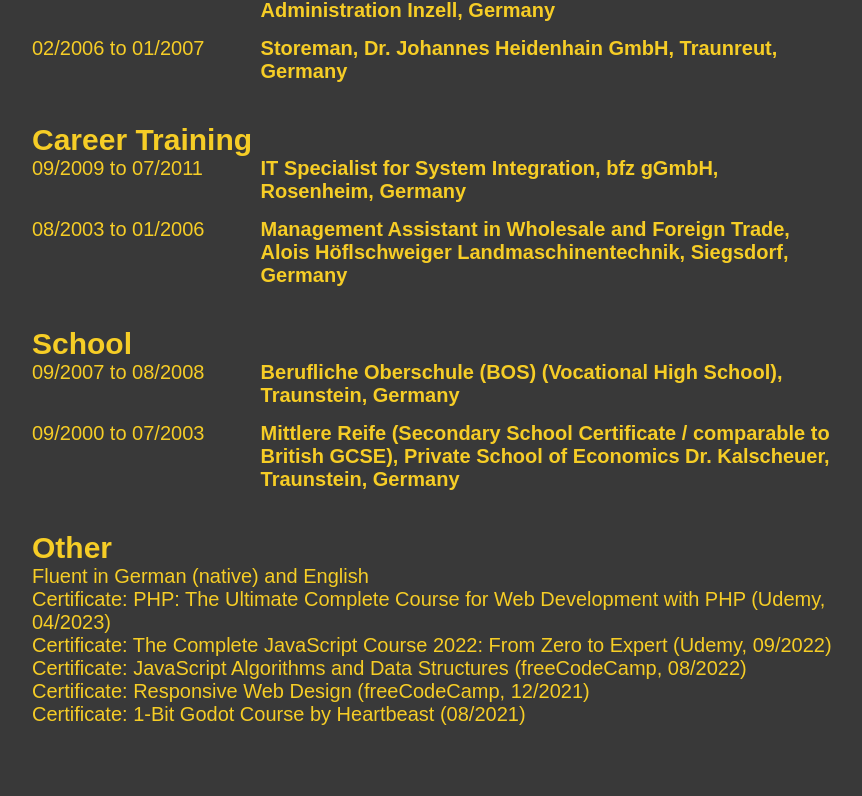
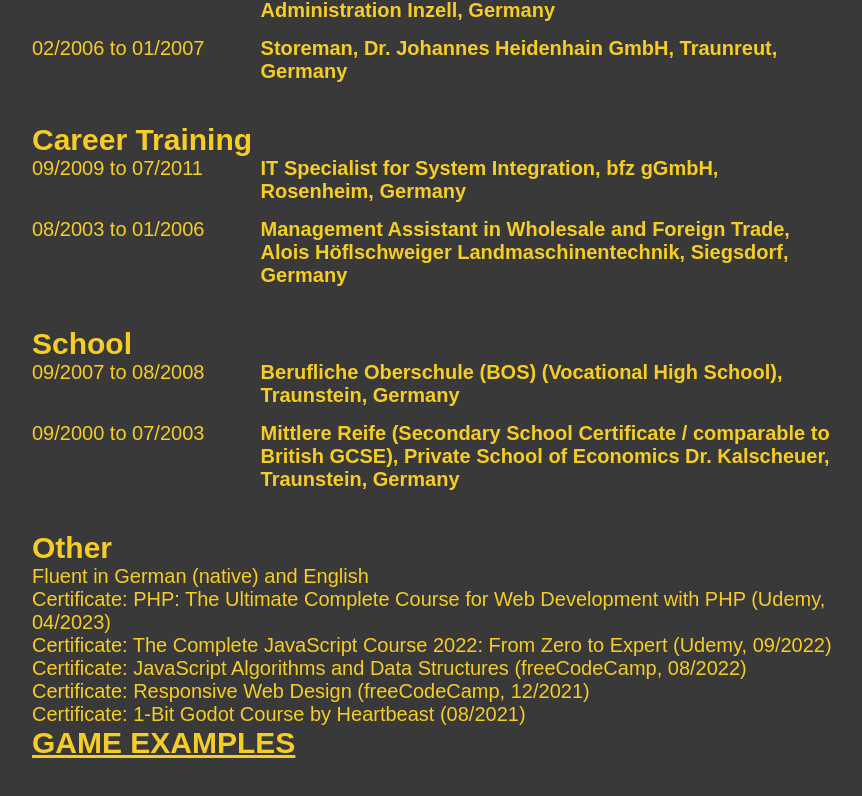
Before and after one commit to Paraldos/Portfolio, a React (Vite) app: page / in a window 1280 px wide. Shown: the part 3319-4115 px from the top of the page, without its empty margins (208-1070 px from the left). Built offline with nearby package versions, Linux system fonts and the light colour scheme; a web font is replaced by a local one.

Commit message:
added game examples

```diff
--- a/src/App.jsx
+++ b/src/App.jsx
@@ -2,6 +2,7 @@
 import Hero from "./components/hero/Hero";
 import About from "./components/about/About";
 import Resume from "./components/resume/Resume";
+import GameExamples from "./components/gameExamples/GameExamples";
 import Footer from "./components/footer/Footer";
 
 function App() {
@@ -12,6 +13,7 @@
         <Hero />
         <About />
         <Resume />
+        <GameExamples />
       </main>
       <Footer />
     </>
--- /dev/null
+++ b/src/components/gameExamples/GameExamples.jsx
@@ -0,0 +1,9 @@
+function GameExamples() {
+  return (
+    <div className="game-examples">
+      <h2>Game Examples</h2>
+    </div>
+  );
+}
+
+export default GameExamples;
```
